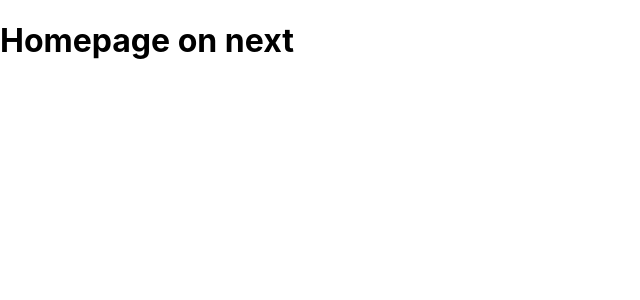
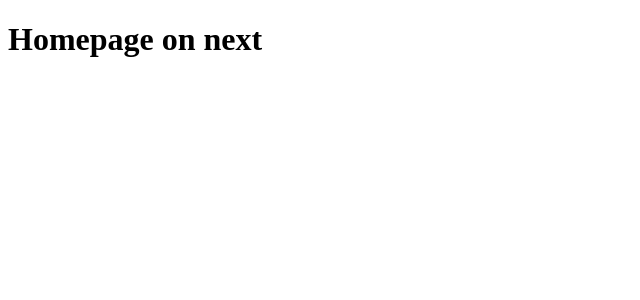
Before and after one commit to TEK-Web3/universe, a Next.js app: page / in a window 1280 px wide. Shown: the top 300 px of the page, without its empty margins (0-640 px from the left). Built offline with nearby package versions, Linux system fonts and the light colour scheme.

Commit message:
updated nextjs to use app dir

```diff
--- a/next.config.js
+++ b/next.config.js
@@ -2,6 +2,9 @@
 const nextConfig = {
   reactStrictMode: true,
   swcMinify: true,
+  experimental: {
+    appDir: true,
+  },
 };
 
 module.exports = nextConfig;
--- /dev/null
+++ b/src/app/layout.tsx
@@ -0,0 +1,12 @@
+export default function RootLayout({
+  children,
+}: {
+  children: React.ReactNode;
+}) {
+  return (
+    <html lang="en" data-theme="dark">
+      <head />
+      <body>{children}</body>
+    </html>
+  );
+}
```
Also changed, not shown: tsconfig.json (+20 -4 lines), src/app/page.tsx (renamed from src/pages/index.tsx).
